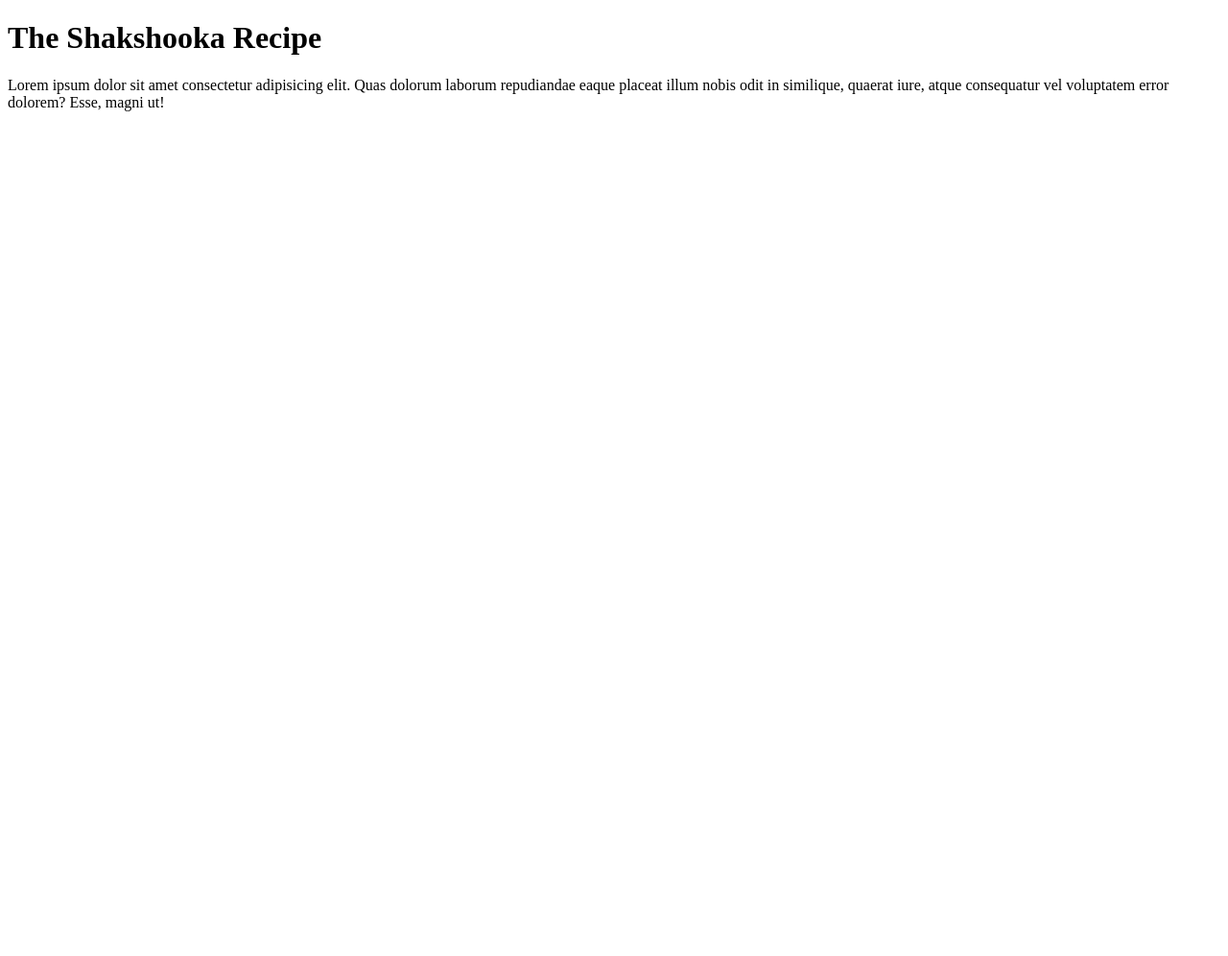
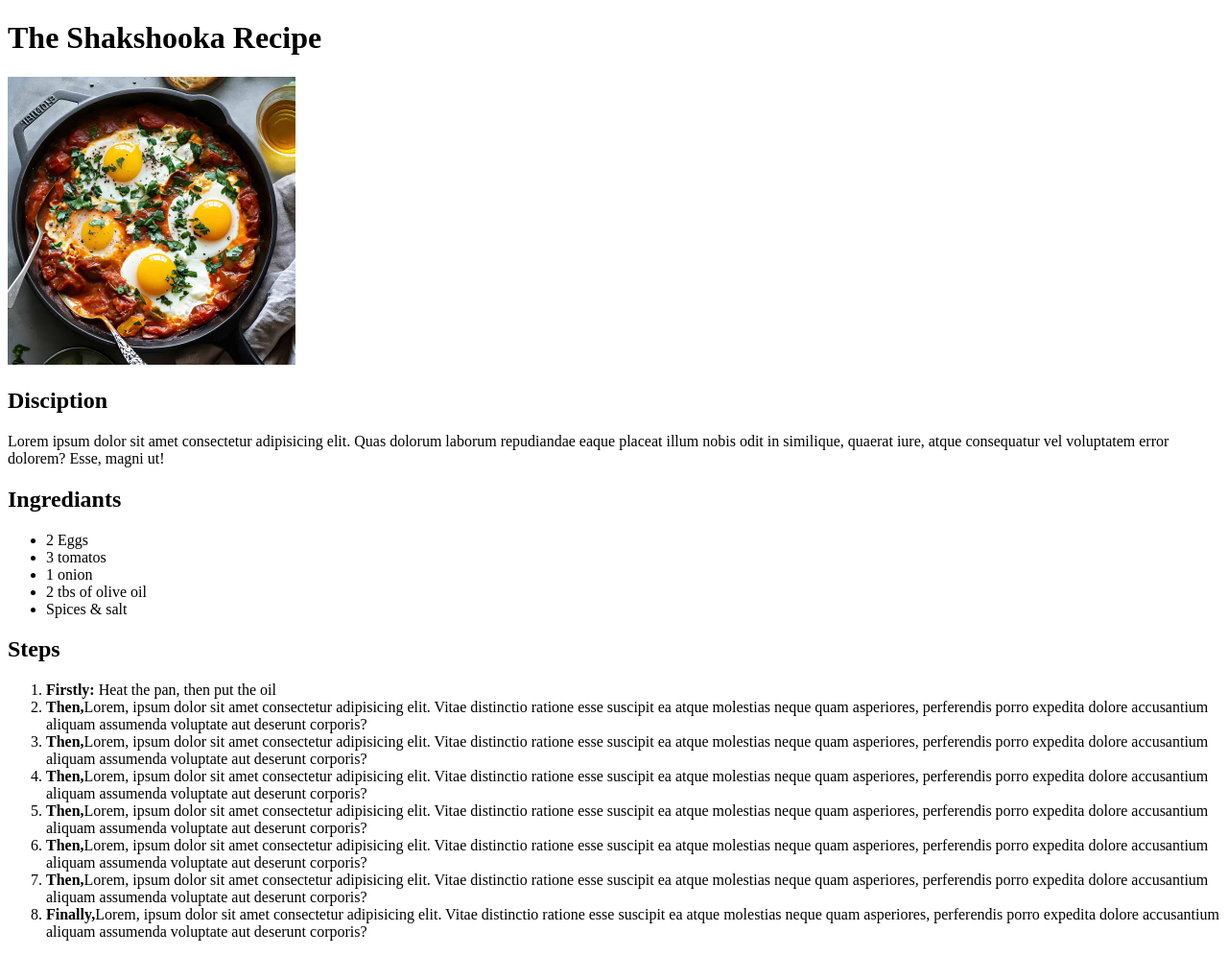
Before and after one commit to nettour/recipes, a plain HTML site: page menu/Shakshooka.html in a window 1280 px wide. Shown: the whole page at 96% size. Before the commit the page ends 800 px from the top, so only its background shows below. Drawn offline with Linux system fonts and the light colour scheme.

Commit message:
add Shakshooka repipe

```diff
--- a/menu/Shakshooka.html
+++ b/menu/Shakshooka.html
@@ -7,7 +7,29 @@
 </head>
 <body>
     <h1>The Shakshooka Recipe</h1>
+    <img src="Shak.jpg" alt="Shakshooka Photo" height="300" width="300">
+    <h2>Disciption</h2>
     <p>Lorem ipsum dolor sit amet consectetur adipisicing elit. Quas dolorum laborum repudiandae eaque placeat illum nobis odit in similique, quaerat iure, atque consequatur vel voluptatem error dolorem? Esse, magni ut!
     </p>
+    <h2>Ingrediants</h2>
+    <ul>
+        <li>2 Eggs</li>
+        <li>3 tomatos</li>
+        <li>1 onion</li>
+        <li>2 tbs of olive oil</li>
+        <li>Spices & salt</li>
+    </ul>
+    <h2>Steps</h2>
+    <ol>
+        <li><strong>Firstly:</strong> Heat the pan, then put the oil</li>
+        <li><strong>Then,</strong>Lorem, ipsum dolor sit amet consectetur adipisicing elit. Vitae distinctio ratione esse suscipit ea atque molestias neque quam asperiores, perferendis porro expedita dolore accusantium aliquam assumenda voluptate aut deserunt corporis?</li>
+        <li><strong>Then,</strong>Lorem, ipsum dolor sit amet consectetur adipisicing elit. Vitae distinctio ratione esse suscipit ea atque molestias neque quam asperiores, perferendis porro expedita dolore accusantium aliquam assumenda voluptate aut deserunt corporis?</li>
+        <li><strong>Then,</strong>Lorem, ipsum dolor sit amet consectetur adipisicing elit. Vitae distinctio ratione esse suscipit ea atque molestias neque quam asperiores, perferendis porro expedita dolore accusantium aliquam assumenda voluptate aut deserunt corporis?</li>
+        <li><strong>Then,</strong>Lorem, ipsum dolor sit amet consectetur adipisicing elit. Vitae distinctio ratione esse suscipit ea atque molestias neque quam asperiores, perferendis porro expedita dolore accusantium aliquam assumenda voluptate aut deserunt corporis?</li>
+        <li><strong>Then,</strong>Lorem, ipsum dolor sit amet consectetur adipisicing elit. Vitae distinctio ratione esse suscipit ea atque molestias neque quam asperiores, perferendis porro expedita dolore accusantium aliquam assumenda voluptate aut deserunt corporis?</li>
+        <li><strong>Then,</strong>Lorem, ipsum dolor sit amet consectetur adipisicing elit. Vitae distinctio ratione esse suscipit ea atque molestias neque quam asperiores, perferendis porro expedita dolore accusantium aliquam assumenda voluptate aut deserunt corporis?</li>
+        <li><strong>Finally,</strong>Lorem, ipsum dolor sit amet consectetur adipisicing elit. Vitae distinctio ratione esse suscipit ea atque molestias neque quam asperiores, perferendis porro expedita dolore accusantium aliquam assumenda voluptate aut deserunt corporis?</li>
+
+    </ol>
 </body>
 </html>
```
